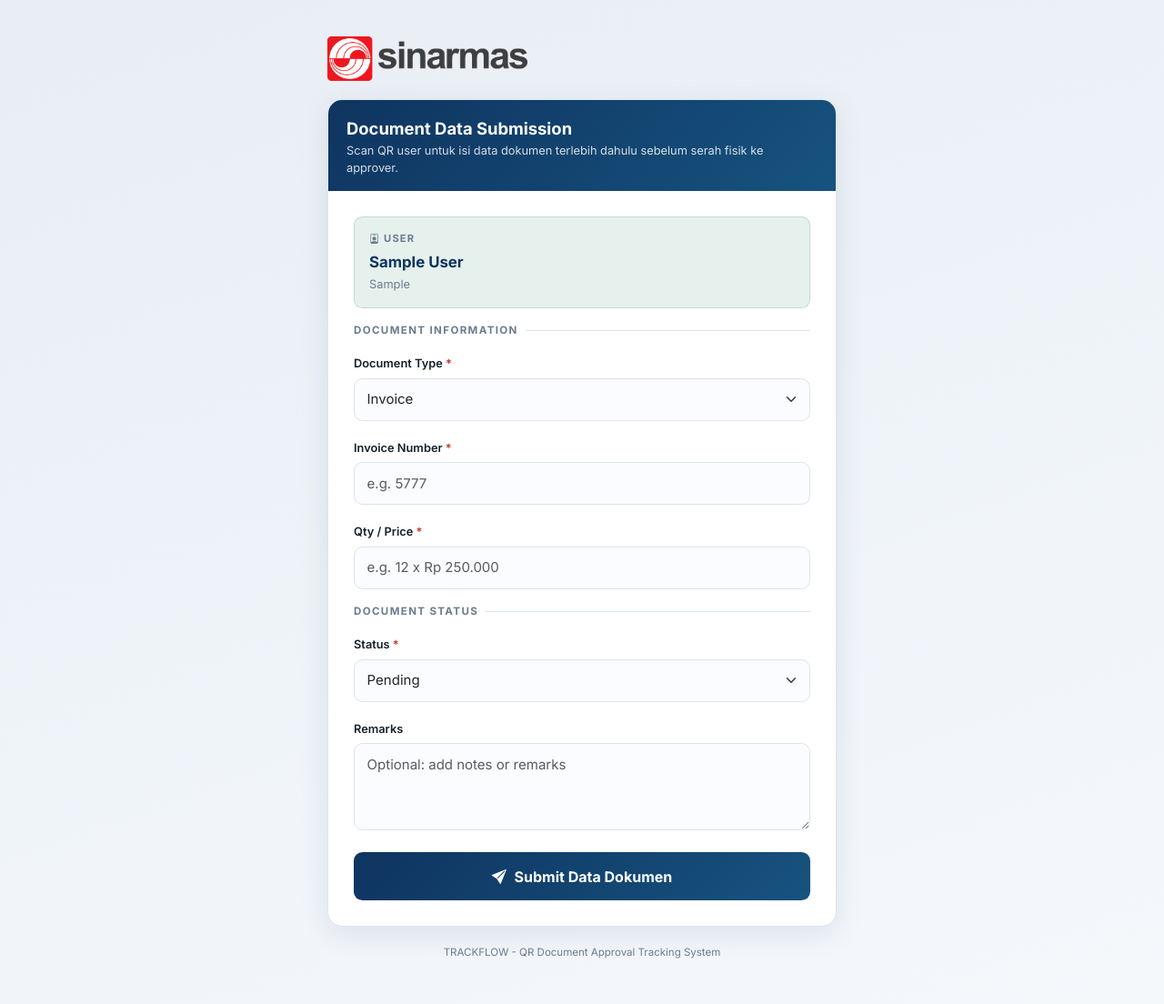
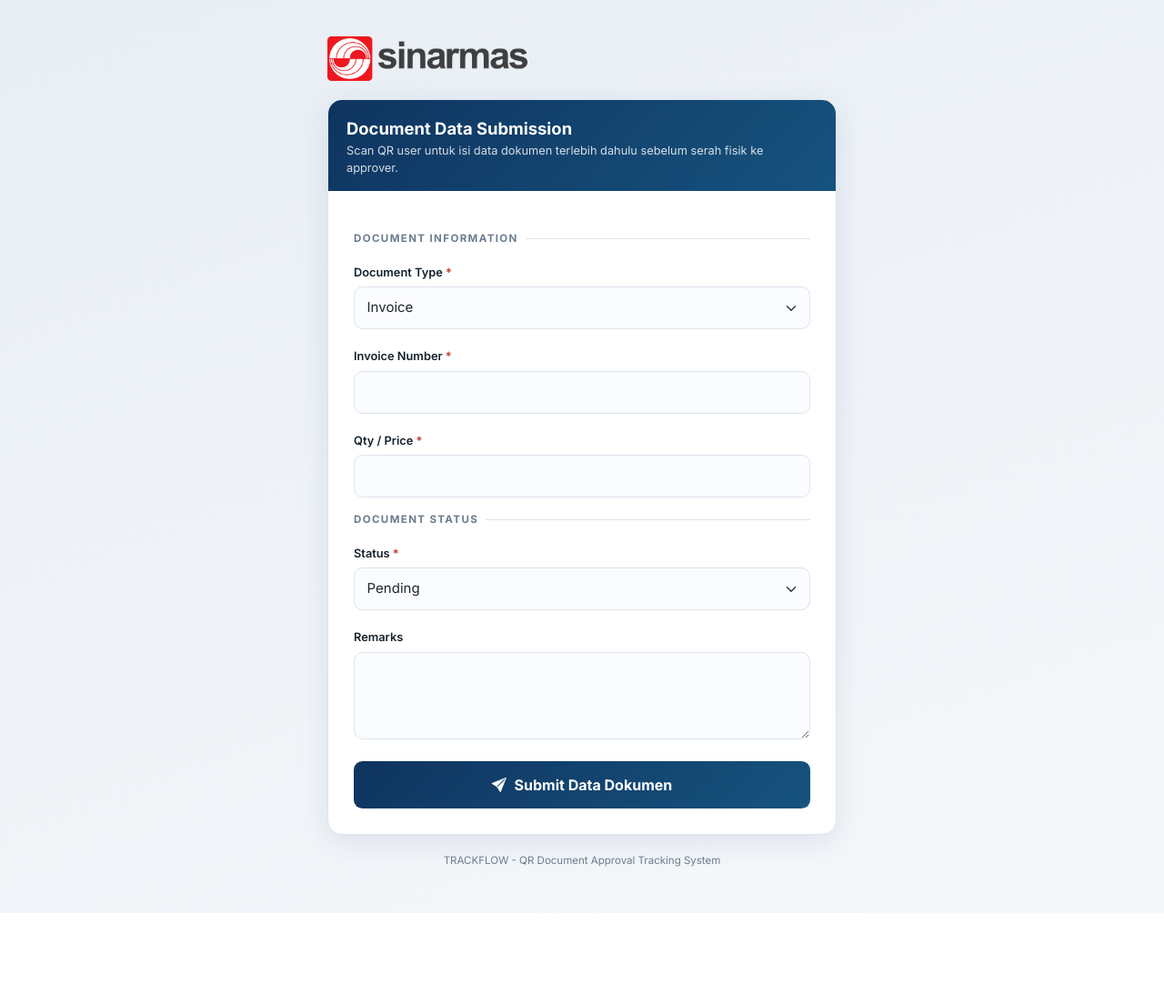
Before and after one commit to socimaswarehouse/trackflow, a FastAPI app: page /submit/user/1 in a window 1280 px wide. Shown: the whole page at 91% size. After the commit the page ends 1004 px from the top, so only its background shows below. Run offline with FastAPI, Linux system fonts and the light colour scheme; tables that the repository leaves empty hold one stand-in row (values such as "Sample post").

Commit message:
update dashboard

```diff
--- a/app/templates/user_submission_form.html
+++ b/app/templates/user_submission_form.html
@@ -227,11 +227,7 @@
             </div>
 
             <div class="tf-card-body">
-                <div class="tf-person-block">
-                    <div class="tf-label-mini"><i class="bi bi-person-badge"></i> User</div>
-                    <div class="tf-name">{{ user.full_name }}</div>
-                    <div class="tf-subtext">{{ user.department or 'No department' }}</div>
-                </div>
+
 
                 {% if active_document %}
                 <div class="tf-active-doc">
@@ -285,7 +281,6 @@
                             id="invoice_number"
                             name="invoice_number"
                             value="{{ form_data.invoice_number }}"
-                            placeholder="e.g. 5777"
                             required
                             autocomplete="off"
                         >
@@ -301,7 +296,6 @@
                             id="qty_price"
                             name="qty_price"
                             value="{{ form_data.qty_price }}"
-                            placeholder="e.g. 12 x Rp 250.000"
                             required
                             autocomplete="off"
                         >
@@ -326,7 +320,6 @@
                             class="form-control"
                             id="notes"
                             name="notes"
-                            placeholder="Optional: add notes or remarks"
                         >{{ form_data.notes }}</textarea>
                     </div>
 
```
